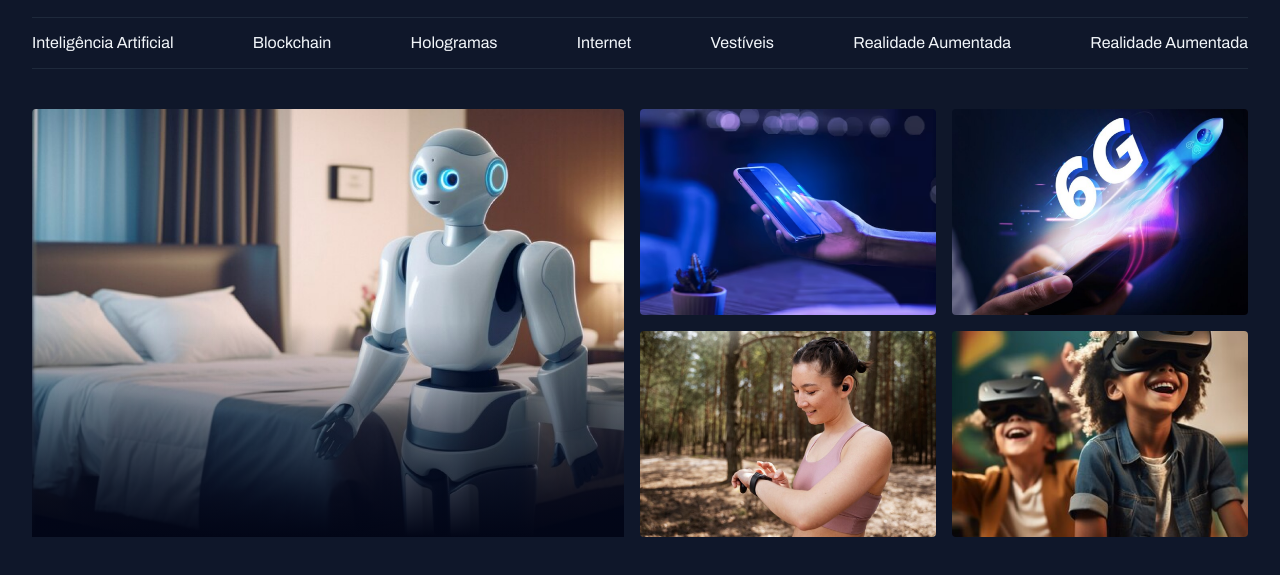
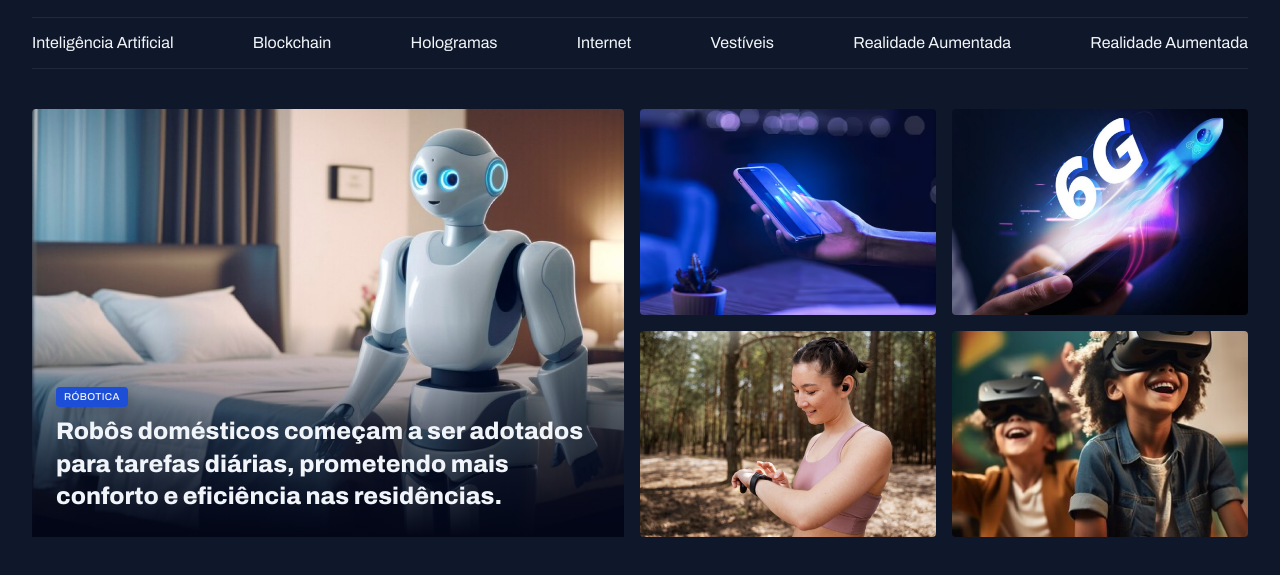
Before and after one commit to gusfornari/News-Portal, a plain HTML site: page index.html in a window 1280 px wide. Shown: the part 55-630 px from the top of the page. Drawn offline with Linux system fonts and the light colour scheme.

Commit message:
adjusting card content

```diff
--- a/index.html
+++ b/index.html
@@ -39,9 +39,14 @@
 
   <main class="grid container">
     <section id="featured" class="grid grid-flow-col gap-16">
-      <div class="card">
+      <figure class="card">
         <img src="Assets/images/Image 01.png" alt="">
-      </div>
+
+        <figcaption>
+          <span class="content-tag">róbotica</span>
+          <h2 class="text-2xl">Robôs domésticos começam a ser adotados para tarefas diárias, prometendo mais conforto e eficiência nas residências.</h2>
+        </figcaption>
+      </figure>
         <div class="grid grid-cols-2 gap-16">
           <div>
             <div><img src="Assets/images/Image 02.png" alt=""></div>
--- a/styles/global.css
+++ b/styles/global.css
@@ -53,3 +53,15 @@ img{
 main{
   margin-top: 40px;
 }
+
+.content-tag {
+  display: inline-block;
+  background-color: var(--brand-color-dark);
+  padding: 4px 8px;
+  border-radius: 4px;
+  font: 500 10px/1.2 var(--font-family);
+  text-transform: uppercase;
+  letter-spacing: 0.04em;
+  color: var(--text-color-primary);
+  box-shadow: 0px 4px 16px rgba(2, 6, 23, 0.251);
+}
--- a/styles/sections.css
+++ b/styles/sections.css
@@ -18,7 +18,19 @@
         180deg,
         transparent 0%,
         #020617 100%
+
       );
+    }
+
+    figcaption{
+      position: absolute;
+      bottom: 0;
+
+      padding: 24px;
+
+      h2{
+        margin-top: 8px;
+      }
     }
   }
 }
--- a/styles/utility.css
+++ b/styles/utility.css
@@ -13,3 +13,19 @@
 .gap-16{
   gap: 16px;
 }
+
+.text-2xl{
+  font: var(--h1);
+}
+
+.text-xl{
+  font: var(--h2);
+}
+
+.text-lg{
+  font: var(--h3);
+}
+
+.text-sm{
+  font: var(--text-sm);
+}
```
